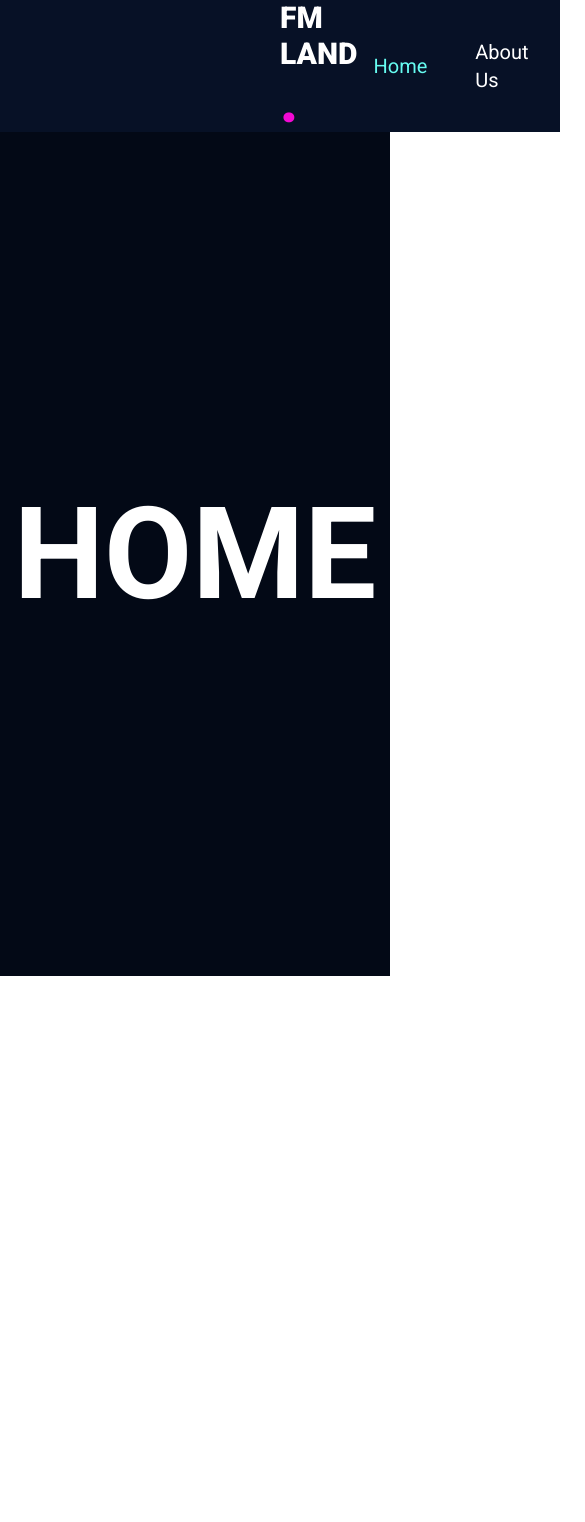
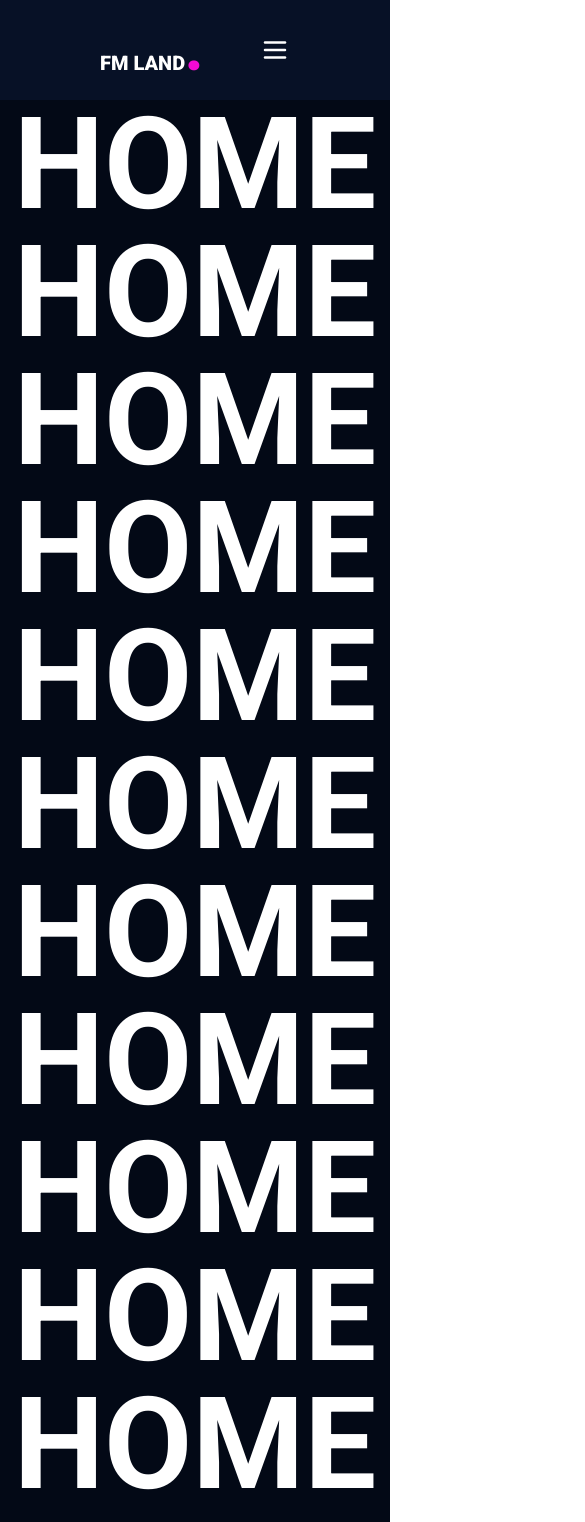
Before and after one commit to jorgeparis/product-list-with-cart, a React (Vite) app in the folder FRONTEND-REACTJS/: page / in a window 390 px wide. Shown: the top 1522 px of the page, 585 px wide, since content can reach past the window. Before the commit the page ends 976 px from the top, so only its background shows below. Built offline with nearby package versions, Linux system fonts and the light colour scheme; a web font is replaced by a local one.

Commit message:
Responsive-Navbar

```diff
--- a/FRONTEND-REACTJS/src/App.jsx
+++ b/FRONTEND-REACTJS/src/App.jsx
@@ -5,13 +5,14 @@ import AboutUs from "./pages/AboutUS/AboutUs";
 import Blog from "./pages/Blog/Blog";
 import Contact from "./pages/Contact/Contact";
 import Home from "./pages/Home/Home";
+import NotFound from "./pages/NotFound/NotFound";
 import Pages from "./pages/Pages/Pages";
 import RadioStation from "./pages/RadioStation/RadioStation";
 
 function App() {
   return (
     <>
-      <div className="main-container">
+      <div className="main-container min-w-screen min-h-screen">
         <Navbar />
         <Routes>
           <Route index element={<Home />} />
@@ -20,6 +21,7 @@ function App() {
           <Route path="/Contact" element={<Contact />} />
           <Route path="/Radio Station" element={<RadioStation />} />
           <Route path="/Pages" element={<Pages />} />
+          <Route path="*" element={<NotFound />} />
         </Routes>
       </div>
     </>
--- a/FRONTEND-REACTJS/src/components/Navbar/Navbar.jsx
+++ b/FRONTEND-REACTJS/src/components/Navbar/Navbar.jsx
@@ -1,26 +1,40 @@
-import React from "react";
-import { NavLink } from "react-router-dom";
+import { Menu, X } from "lucide-react";
+import React, { useState } from "react";
+import { NavLink, useNavigate } from "react-router-dom";
 import "./Navbar.css";
 
 function Navbar() {
+  const [isOpen, setIsOpen] = useState(false);
+  const navigate = useNavigate();
   const handleClick = (event) => {
     event.preventDefault();
   };
   return (
     <>
       <div
-        className="navbar text-[#fff] font-bold flex justify-between items-center bg-[#071126] gap-4 m-4 min-h-25 w-screen
-        pr-70 pl-70
+        className="navbar text-[#fff] font-bold flex justify-between items-center bg-[#071126] gap-4 m-4 min-h-[100px] w-full
+        px-[100px]
+        sticky top-0 z-50
       "
       >
         <div className="logo">
-          <h1 className="logo-text font-black text-3xl">
-            FM LAND{" "}
+          <h1
+            className="logo-text font-black text-3xl cursor-pointer max-lg:text-xl"
+            onClick={() => {
+              navigate("/", { replace: true });
+            }}
+          >
+            FM LAND
             <span className="font-extrabold text-6xl text-[#f309d4]">.</span>
           </h1>
         </div>
         <div className="navbar-categories">
-          <ul className="flex justify-center items-center gap-12 text-xl font-normal cursor-pointer">
+          <ul
+            className="flex justify-center items-center gap-12 text-xl font-normal cursor-pointer
+          max-lg:flex-col max-lg:justify-center max-lg:items-start max-lg:gap-6 max-lg:text-base
+          max-lg:hidden
+          "
+          >
             <NavLink to="/">
               {" "}
               <li className="hover:text-[#66FCF1]">Home</li>
@@ -44,11 +58,30 @@ function Navbar() {
         </div>
         <a
           href=""
-          className="text-center flex items-center justify-center btn-sponsor bg-[#66FCF1] h-[3rem] w-[10rem] rounded-lg text-[#000]"
+          className="text-center flex items-center justify-center
+          btn-sponsor bg-[#66FCF1] hover:text-[#feffff]
+           hover:bg-[#66FCF1]/70 h-[3rem] w-[10rem]
+           rounded-lg text-[#000]
+           max-lg:hidden"
           onClick={handleClick}
         >
           Make Sponsor
         </a>
+        <div className="navbar-icons flex items-center justify-center md:hidden">
+          {isOpen ? (
+            <X
+              size={30}
+              className="cursor-pointer text-[#ffffff]"
+              onClick={() => setIsOpen(!isOpen)}
+            />
+          ) : (
+            <Menu
+              size={30}
+              className="cursor-pointer text-[#ffffff]"
+              onClick={() => setIsOpen(!isOpen)}
+            />
+          )}
+        </div>
       </div>
     </>
   );
--- a/FRONTEND-REACTJS/src/pages/Home/Home.jsx
+++ b/FRONTEND-REACTJS/src/pages/Home/Home.jsx
@@ -4,6 +4,22 @@ const Home = () => {
   return (
     <div className="container-home min-w-screen min-h-screen bg-[#030916] flex flex-col items-center justify-center">
       <h1 className="text-center text-[#fff] text-9xl font-bold">HOME</h1>
+      <h1 className="text-center text-[#fff] text-9xl font-bold">HOME</h1>
+      <h1 className="text-center text-[#fff] text-9xl font-bold">HOME</h1>
+      <h1 className="text-center text-[#fff] text-9xl font-bold">HOME</h1>
+      <h1 className="text-center text-[#fff] text-9xl font-bold">HOME</h1>
+      <h1 className="text-center text-[#fff] text-9xl font-bold">HOME</h1>
+      <h1 className="text-center text-[#fff] text-9xl font-bold">HOME</h1>
+      <h1 className="text-center text-[#fff] text-9xl font-bold">HOME</h1>
+      <h1 className="text-center text-[#fff] text-9xl font-bold">HOME</h1>
+      <h1 className="text-center text-[#fff] text-9xl font-bold">HOME</h1>
+      <h1 className="text-center text-[#fff] text-9xl font-bold">HOME</h1>
+      <h1 className="text-center text-[#fff] text-9xl font-bold">HOME</h1>
+      <h1 className="text-center text-[#fff] text-9xl font-bold">HOME</h1>
+      <h1 className="text-center text-[#fff] text-9xl font-bold">HOME</h1>
+      <h1 className="text-center text-[#fff] text-9xl font-bold">HOME</h1>
+      <h1 className="text-center text-[#fff] text-9xl font-bold">HOME</h1>
+
     </div>
   )
 }
--- a/FRONTEND-REACTJS/src/pages/NotFound/NotFound.jsx
+++ b/FRONTEND-REACTJS/src/pages/NotFound/NotFound.jsx
@@ -0,0 +1,26 @@
+import React from "react";
+import { useNavigate } from "react-router-dom";
+
+const NotFound = () => {
+  const navigate = useNavigate();
+  const handleClick = (event) => {
+    event.preventDefault();
+    navigate("/");
+  };
+  return (
+    <div className="container-home min-w-screen min-h-screen bg-[#030916] flex flex-col items-center justify-center gap-8">
+      <h1 className="text-center text-[#fff] text-3xl font-bold">
+        ERROR 404 | PAGE NOT FOUND
+      </h1>
+      <a
+        href=""
+        className="text-center flex items-center justify-center btn-sponsor bg-[#66FCF1] h-[3rem] w-[10rem] rounded-lg text-[#000]"
+        onClick={handleClick}
+      >
+        GO BACK HOME
+      </a>
+    </div>
+  );
+};
+
+export default NotFound;
```
Also changed, not shown: 1 other file (tests, documents, lock files or other folders).
